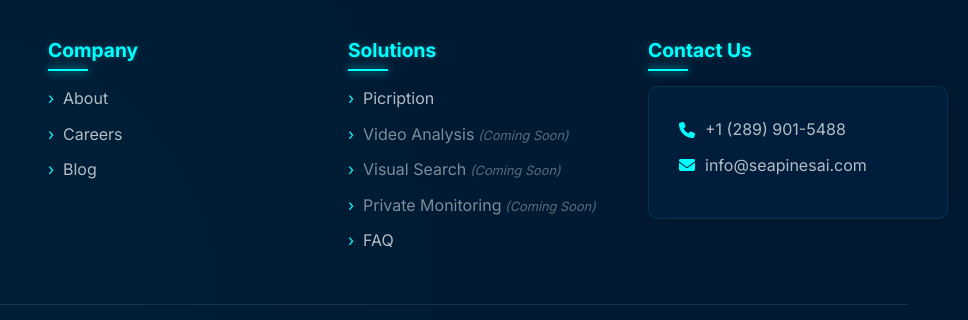
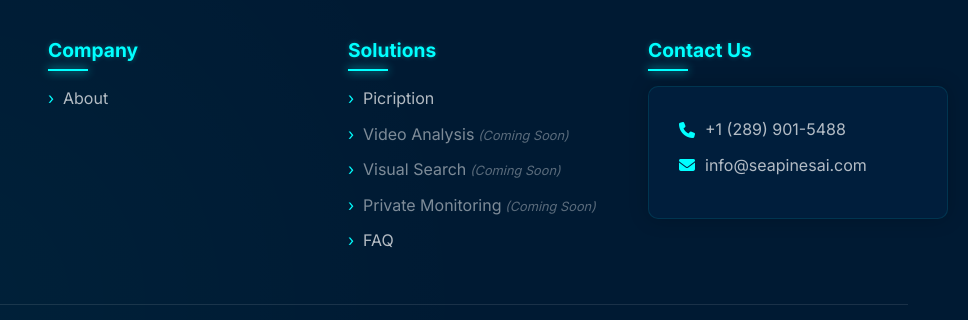
Before and after one commit to jimmycmlo/website1, a plain HTML site: page index.html in a window 1280 px wide. Shown: the part 5857-6177 px from the top of the page, 312-1280 px from the left. Drawn offline with Linux system fonts and the light colour scheme.

Commit message:
Removed the Career and Blog link

```diff
--- a/index.html
+++ b/index.html
@@ -332,8 +332,6 @@
                     <h4>Company</h4>
                     <ul>
                         <li><a href="#about">About</a></li>
-                        <li><a href="#">Careers</a></li>
-                        <li><a href="#">Blog</a></li>
                     </ul>
                 </div>
 
```
